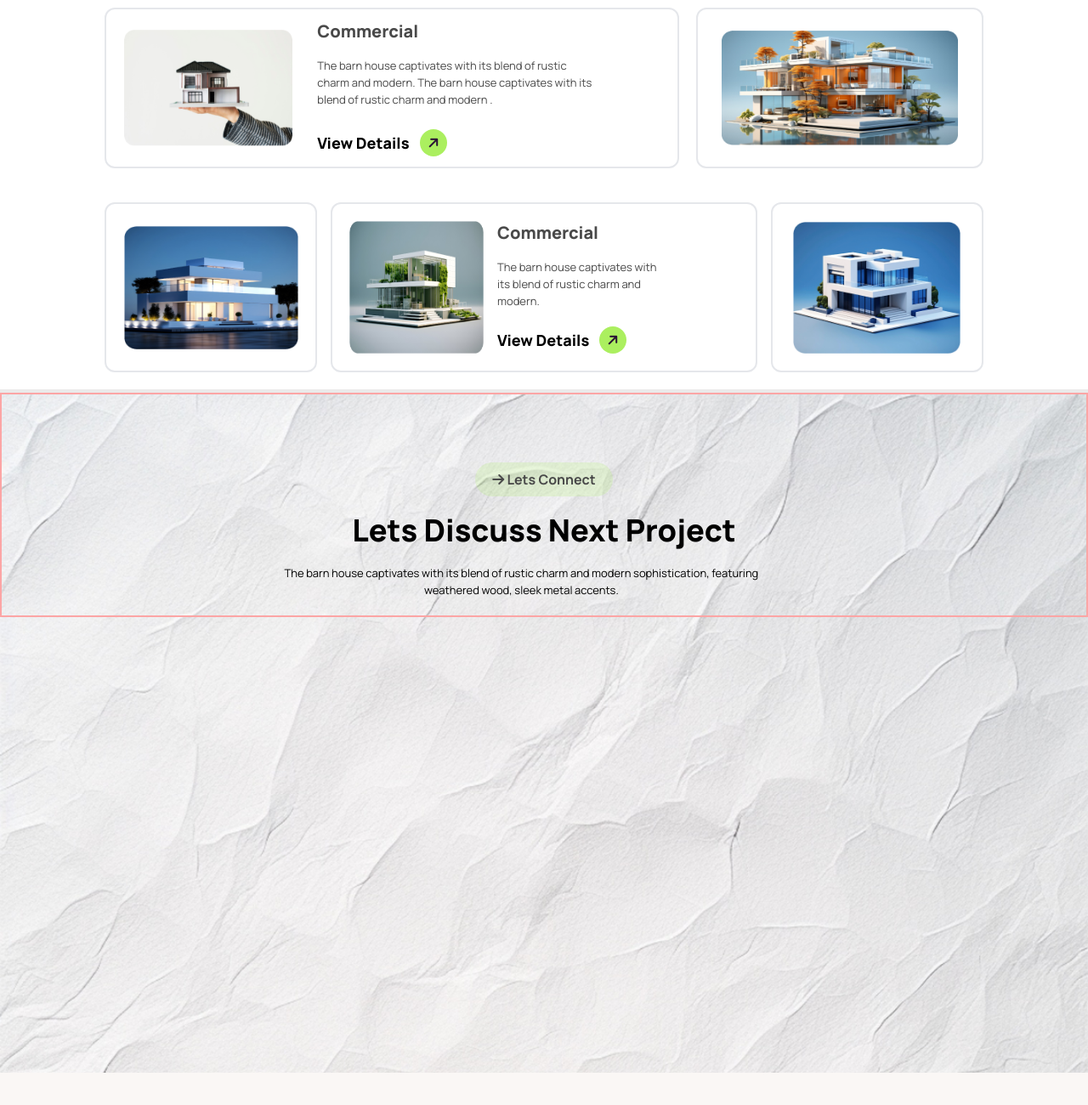
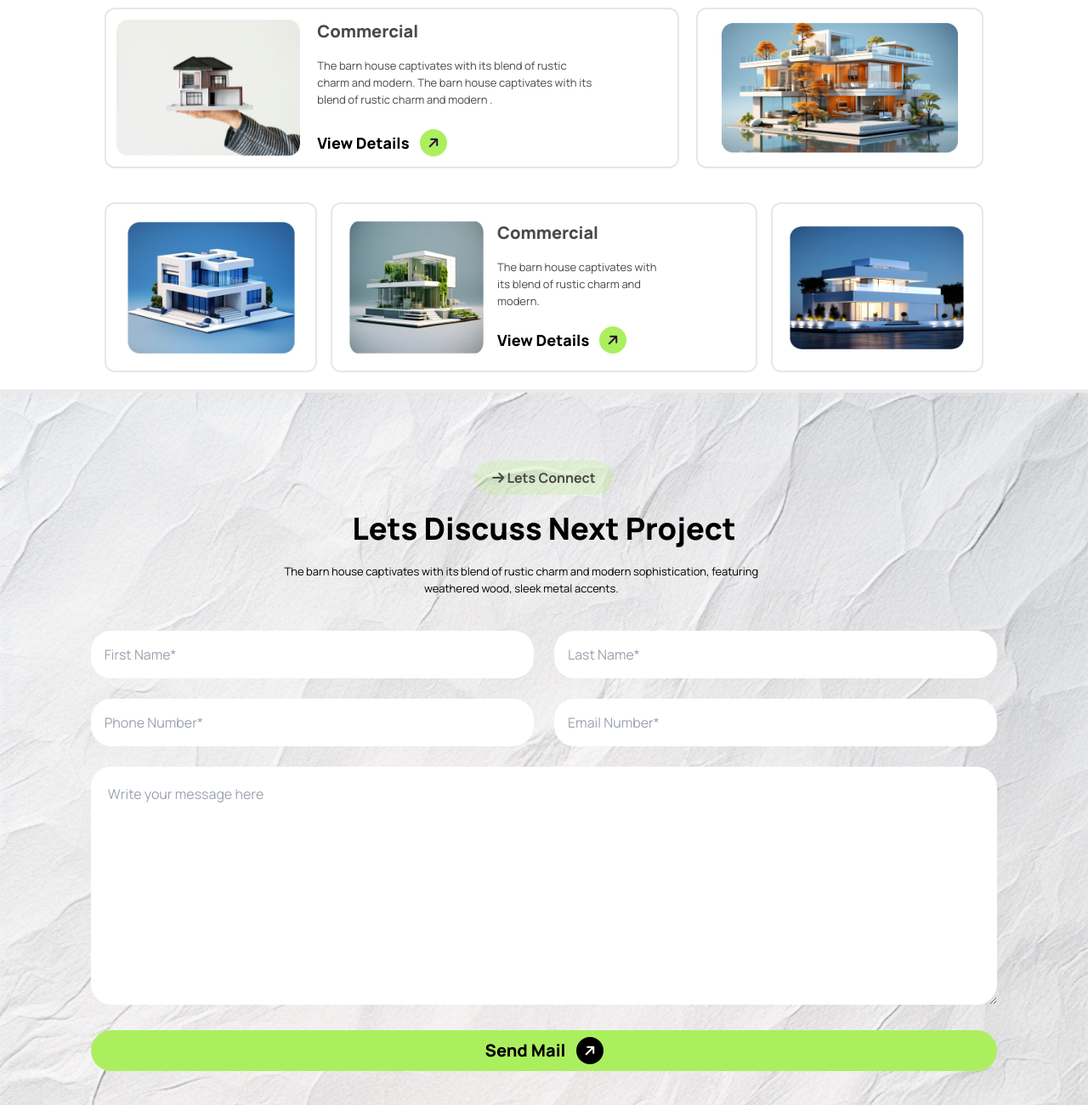
Before and after one commit to Anikx01/Assignment-3, a plain HTML site: page index.html in a window 1280 px wide. Shown: the part 1964-3264 px from the top of the page at 85% size. Before the commit the page ends 3226 px from the top, so only its background shows below. Drawn offline with nearby package versions, Linux system fonts and the light colour scheme.

Commit message:
Done with the form part

```diff
--- a/index.html
+++ b/index.html
@@ -271,8 +271,6 @@
                       </div>
                     </div>
                   </div>
-
-
                 </div>
               </div>
               <div>
@@ -307,16 +305,17 @@
               <div class="mt-10 mb-7">
                 <div class="w-10/12 mx-auto flex flex-col lg:flex-row   justify-between gap-5 mb-10 rounded-xl">
                   <div class="bg-primary flex flex-col lg:flex-row w-full lg:w-2/3 p-3 gap-5 border-2 border-gray-200 rounded-xl ">
-                    <div class="w-full lg:w-4/12 flex justify-center items-center">
-                      <img class="w-full lg:w-11/12" src="./assets/img1.png" alt="">
+                    <div class="w-full lg:w-4/12 ">
+                      <img class="w-full lg:w-full lg:h-full" src="./assets/img1.png" alt="">
                     </div>
-                    <div class="w-full lg:w-6/12 flex flex-col justify-between ">
+                    <div class="w-full lg:w-6/12 flex flex-col justify-between">
                       <div>
                         <h4 class="text-xl font-extrabold text-p_color">Commercial</h4>
                         <p class="text-sm lg:text-[13px] text-p_color mt-4">The barn house captivates with its blend of rustic charm and modern. The barn house captivates with its blend of rustic charm and modern .</p>
                       </div>
 
-                      <div class="flex  gap-3">
+
+                        <div class="flex gap-3">
                           <div class="flex justify-center items-center">
                             <h4 class="text-lg font-extrabold text-black" >View Details</h4>
                           </div>
@@ -324,16 +323,17 @@
                             <i class="fa-solid fa-arrow-right -rotate-45"></i>
                           </div>
                         </div>
+
                     </div>
                 </div>
                 <div class="bg-primary w-full lg:w-1/3 flex justify-center items-center border-2 border-gray-200 rounded-xl">
-                  <img class="w-11/12 lg:w-10/12 py-4 h-[60%] lg:h-[90%]" src="./assets/img2.png" alt="">
+                  <img class="w-11/12 lg:w-10/12 py-4 h-[60%] lg:h-[100%]" src="./assets/img2.png" alt="">
                 </div>
               </div>
           </div>
 
           <div class="w-10/12 flex lg:flex-row flex-col gap-4 mx-auto ">
-            <div class="bg-primary w-full order-3 py-3 lg:w-1/4 flex justify-center items-center border-2 border-gray-200 rounded-xl">
+            <div class="bg-primary w-full order-3 lg:order-1 py-3 lg:w-1/4 flex justify-center items-center border-2 border-gray-200 rounded-xl">
               <img class="w-[90%] h-[200px] lg:w-[80%] lg:h-[90%]" src="./assets/img3.png" alt="">
             </div>
             <div class="bg-primary w-full order-2 flex flex-col lg:flex-row gap-4 lg:w-2/4 p-5 border-2 border-gray-200 rounded-xl">
@@ -358,7 +358,7 @@
                 </div>
               </div>
             </div>
-            <div class="bg-primary w-full lg:w-1/4 order-1 flex justify-center items-center border-2  border-gray-200 rounded-xl">
+            <div class="bg-primary w-full lg:w-1/4 order-1 lg:order-3 flex justify-center items-center border-2  border-gray-200 rounded-xl">
               <img class="w-11/12 h-[220px] py-4 lg:w-10/12 lg:h-[90%]" src="./assets/img5.png" alt="">
             </div>
           </div>
@@ -376,8 +376,8 @@
 
 
          <!-- Lets Discuss Next Project Section Starts -->
-          <section class="bg-page h-[50rem] bg-no-repeat bg-cover lg:-mt-8 ">
-            <div class="pt-20 border-2 border-red-300">
+          <section class="bg-page bg-no-repeat bg-cover lg:-mt-8 ">
+            <div class="pt-20 ">
               <div class="w-10/12 lg:w-6/12 mx-auto flex flex-col gap-5 mb-5">
                 <div class="flex justify-center items-center">
                   <button class="bg-explore_color px-5 py-2  rounded-full text-p_color font-bold">
@@ -394,6 +394,36 @@
                 </div>
                 </div>
             </div>
+
+            <div class="w-10/12 grid  mx-auto mt-10 pb-10">
+
+                <div class="grid grid-cols-1 lg:grid-cols-2 gap-6  outline-none">
+                  <div div class="col-span-2 lg:col-span-1">
+                    <input class="rounded-3xl w-full  p-4 border-none outline-none" type="text" placeholder="First Name*" required>
+                  </div>
+                  <div div class="col-span-2 lg:col-span-1">
+                    <input class="rounded-3xl w-full  p-4 border-none outline-none" type="text" placeholder="Last Name*" required>
+                  </div>
+                  <div div class="col-span-2 lg:col-span-1">
+                    <input class="rounded-3xl w-full p-4 border-none outline-none" type="text" placeholder="Phone Number*" required>
+                  </div>
+                  <div class="col-span-2 lg:col-span-1">
+                    <input class="rounded-3xl w-full p-4 border-none outline-none" type="text" placeholder="Email Number*" required>
+                  </div>
+                  <div class="col-span-2">
+                    <textarea class="lg:col-span-2 w-full rounded-3xl p-5 border-none outline-none" rows="10" name="" id="" placeholder="Write your message here"></textarea>
+                  </div>
+                  <button class="flex gap-3 justify-center items-center col-span-2 bg-arrow rounded-3xl p-2">
+                    <div>
+                      <h5 class="text-black font-extrabold text-xl">Send Mail</h5>
+                    </div>
+                    <div class="bg-black flex rounded-full w-8 h-8 p-3 justify-center items-center">
+                      <i class="fa-solid fa-arrow-right -rotate-45 text-white"></i>
+                    </div>
+                  </button>
+                </div>
+
+            </div>
           </section>
 
          <!-- Lets Discuss Next Project Section Ends -->
```
Lines whose indentation alone changed are shown as unchanged.
